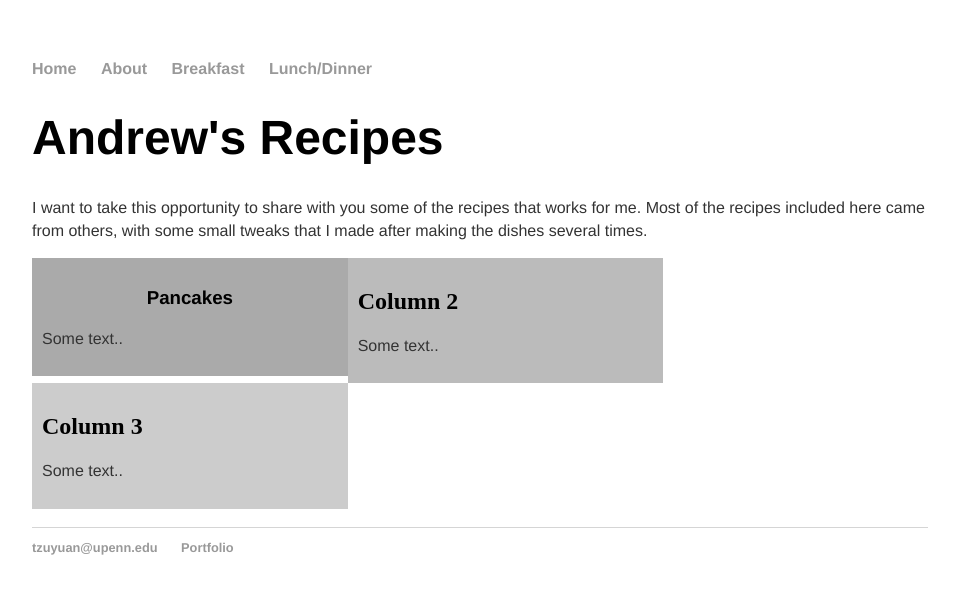
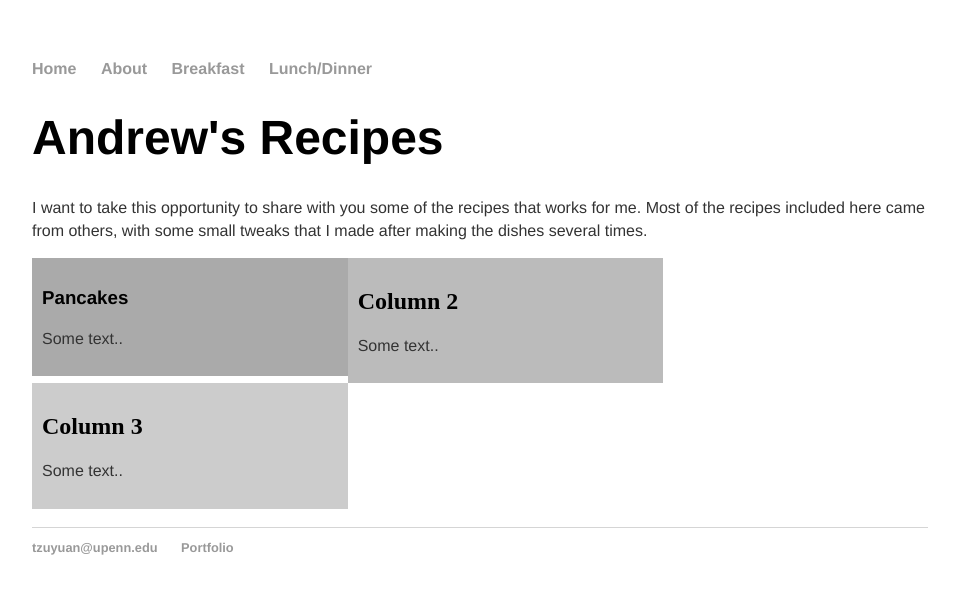
Before and after one commit to tzuyuanw/tzuyuanw.github.io, a Jekyll site: the page recipes/index.html, which Jekyll copies as it is, in a window 1280 px wide. Shown: the top 594 px of the page, without its empty margins (160-1116 px from the left). Built offline with Jekyll 4.4.1, drawn with Linux system fonts in a browser that asks for light colours.

Commit message:
Update index.html

```diff
--- a/recipes/index.html
+++ b/recipes/index.html
@@ -25,7 +25,7 @@
 	</div>
 	<div class="row">
   		<div class="column" style="background-color:#aaa;">
-   		<h3 class="center">Pancakes</h3>
+   		<h3>Pancakes</h3>
     		<p>Some text..</p>
  		</div>
  		<div class="column" style="background-color:#bbb;">
```
